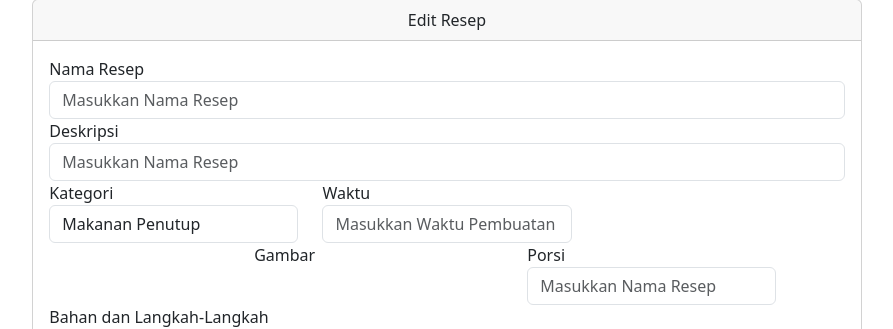
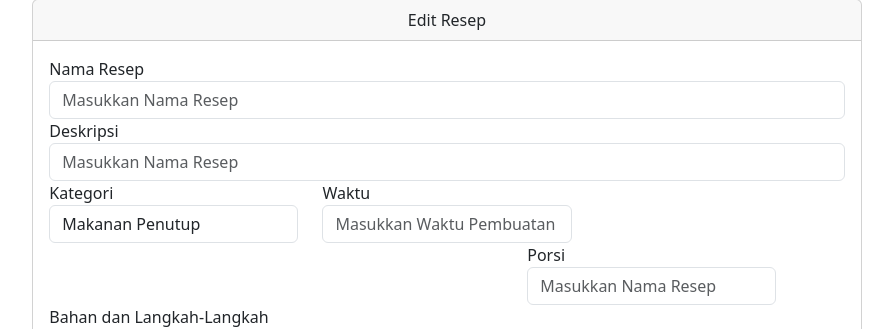
Before and after one commit to vaniazer/Sertifikasi-KP-Blog, a CodeIgniter app: page /database/index.php/tambah/edit/1 in a window 1280 px wide. Shown: the part 105-434 px from the top of the page, without its empty margins (193-1086 px from the left). Run offline with CodeIgniter, Linux system fonts and the light colour scheme; data comes from the database, SQL or seed files in the repository; data that the repository does not hold is empty; some libraries are stand-ins or nearby versions.

Commit message:
sertifikasi

```diff
--- a/application/views/back/admin/edit_resep.php
+++ b/application/views/back/admin/edit_resep.php
@@ -58,7 +58,7 @@
 
                     <div class="col-md-4">
                         <div class="form-group">
-                            <label>Gambar</label>
+
 
                         </div>
                     </div>
```
